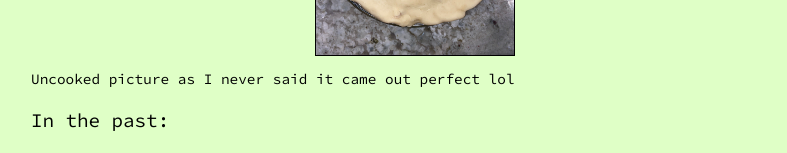
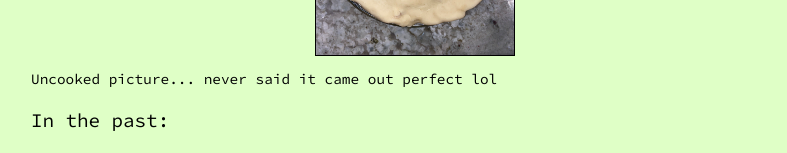
Before and after one commit to MaruhanSelva/portfolio, a React (Create React App) app: page /about in a window 1280 px wide. Shown: the part 1083-1236 px from the top of the page, without its empty margins (233-1020 px from the left). Built offline with nearby package versions, Linux system fonts and the light colour scheme.

Commit message:
Added color-changing links

```diff
--- a/src/components/Navbar.js
+++ b/src/components/Navbar.js
@@ -20,7 +20,7 @@ function CustomLink({to, children, ...props}) {
     const isActive = useMatch({path: resolvedPath.pathname, end: true});
 
     return (
-        <li className={isActive ? "active": ""}>
+        <li className={isActive ? "active links": "links"}>
             <Link to={to} {...props}>
                 {children}
             </Link>
--- a/src/pages/About.js
+++ b/src/pages/About.js
@@ -42,7 +42,7 @@ const About = () => {
               <img className="img_border" src={pie} alt="Uncooked Pie with a Pi design" width="200" />
             </div>
 
-            <p className="caption">Uncooked picture as I never said it came out perfect lol</p>
+            <p className="caption">Uncooked picture... never said it came out perfect lol</p>
 
 
             <p className="desc">
--- a/src/styles.css
+++ b/src/styles.css
@@ -29,6 +29,10 @@ ul {
 .nav ul {
     list-style-type: none;
     text-align: left;
+}
+
+.links a:hover {
+    color: lightblue;
 }
 
 .intro {
```
